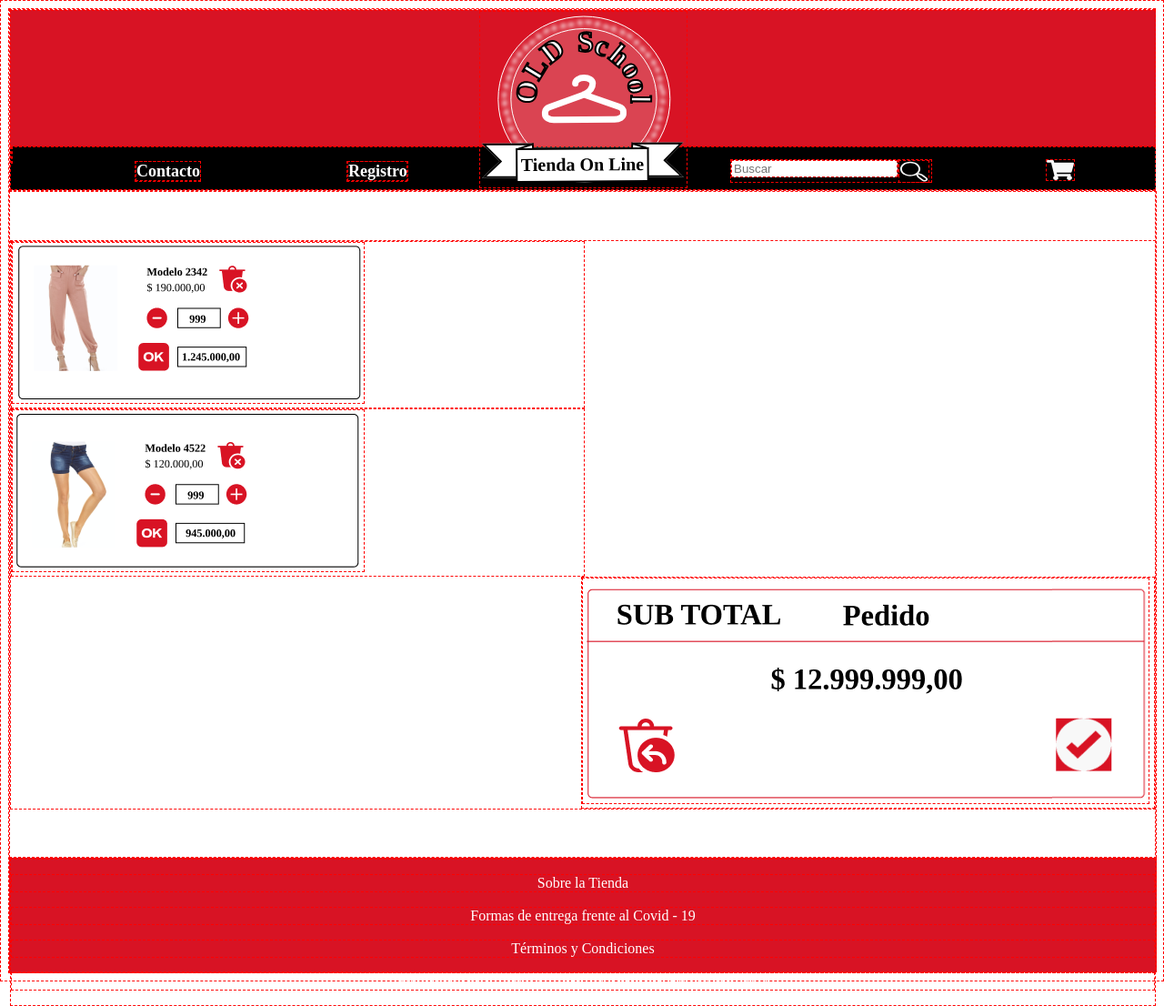
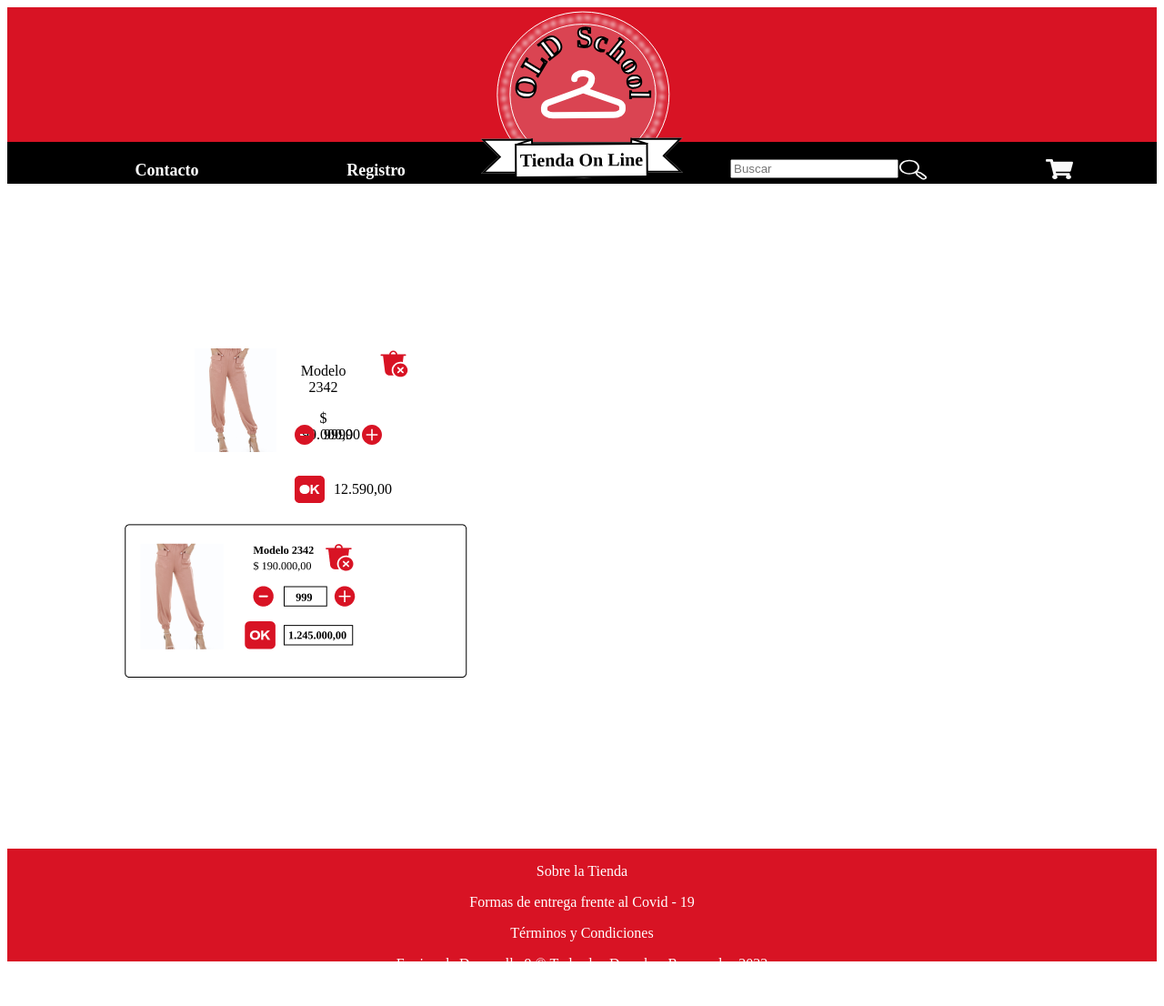
Before and after one commit to rauleibanez/Grupo9, a PHP site: page /carrito.html in a window 1280 px wide. Shown: the whole page at 91% size. After the commit the page ends 1057 px from the top, so only its background shows below. Run offline with PHP 8.4, Linux system fonts and the light colour scheme.

Commit message:
Subo Actualizacion de la pag carrito

```diff
--- a/grupo9/proyectog9/carrito.html
+++ b/grupo9/proyectog9/carrito.html
@@ -21,17 +21,44 @@
             <a href=""><img  id="imcar" src="svg/carro.svg" alt="carrito"></a>
         </nav>
     </header>
-    <main id="opciall">
-        <section>
+    <main >
+        <section id="opciall">
+           <!-- FILA 1 COLUMNA 1 DEL GRID -->
             <div class="opci">
+               <!-- Aqui debe ir la TARJETA DEL PRODUCTO 1 CON LAS OPCIONES  -->
+
+               <div class="card1">
+                  <div class="cardimage">
+                   <img src="img/catdam/foto1.png" alt="producto">
+                  </div>
+                   <div class="descimage">
+
+                      <div class="deci-text">
+                        <p>Modelo 2342</p>
+                      <p>$ 190.000,00</p>
+                    </div>
+                      <div class="deci-detele">
+                      <img src="svg/delete.svg" alt="">
+                        </div>
+                   </div>
+                   <div class="cantimage">
+                      <img src="svg/menos.svg" alt="">
+                      <p style="padding: 0px 10px;"> 9999 </p>
+                      <img src="svg/mas.svg" alt="">
+                   </div>
+                   <div class="okboton">
+                       <img src="svg/ok.svg" alt="">
+                       <p style="padding: 0px 10px;"> 12.590,00</p>
+                   </div>
+               </div>
                 <img src="img/carocompras/carrito.png" alt="foto1">
             </div>
             <div class="opci-aba">
-                <img src="img/carocompras/carrritopc.png" alt="foto2">
+                <!--img src="carrritopc.png" alt="foto2"-->
 
             </div>
             <div class="opci-sub">
-                <img src="img/carocompras/subt.png" alt="SubTotal">
+                <!--img src="subt.png" alt="SubTotal"-->
             </div>
 
         </section>
--- a/grupo9/proyectog9/css/styles.css
+++ b/grupo9/proyectog9/css/styles.css
@@ -1,5 +1,5 @@
 *{
-    border: 1px dashed red;
+   /*border: 1px dashed red;*/
 }
 body{
     display: grid;
@@ -281,29 +281,88 @@ main{
 }
 
 
-/*-----------------------------------------*/
-/*           Pagina Carrito            */
-/*-----------------------------------------*/
+/*---------------------------------------*/
+/*   CSS DEL CARRITO DE COMPRA           */
+/*---------------------------------------*/
+#opciall{
 
-/*Subtotal*/
-#opciall{
-    max-width: 100%;
     display: grid;
-	grid-template-columns: repeat(1, 1fr);
-	grid-template-rows: repeat(2);
+    grid-template-columns: repeat(2, 1fr);
+    grid-template-rows:repeat(2);
+
 }
 .opci{
-    max-width: 50%;
+    grid-column: 1 / 2;
+    grid-row: 1;
+    width: 100%;
+    text-align: center;
+}
+.opci-aba{
+    grid-column: 1 / 2;
+    grid-row: 2;
+    width: 100%;
+    text-align: center;
+}
+.opci-sub{
+    grid-column: 2 / 3;
+    grid-row: 1 / 3;
+    width: 100%;
+    height: 100%;
+    text-align: center;
+    align-items: center;
+}
+/* -------------------------------*/
+/* GRID DE LA TARJETA DE PRODUCTO */
+/*--------------------------------*/
+.card1{
+    display: grid;
+    grid-template-columns: repeat(2, 1fr);
+    grid-template-rows:repeat(3);
+    /*box-sizing: border-box;
+    max-width: 500px;
+    max-height: auto;
+
+    border: 1px solid #000000;
+    border-radius: 5px;*/
+}
+.cardimage {
+    grid-column: 1 / 2;
+    grid-row: 1 / 3;
+}
+.cardimage img{
+   max-width: 90px;
+   max-height: 114.35px;
+  float: right;
+  padding-right: 20px;
 
 }
-.opci-aba{
-    max-width: 50%;
+.descimage{
     grid-column: 2 / 3;
     grid-row: 1 / 3;
+    max-width: 40%;
+
+
 }
+.deci-text{
+    display: block;
+    max-width: 50%;
+    float: left;
 
-.opci-sub{
-    width: 50%;
+}
+.deci-detele{
     float: right;
-    grid-row: 1 / 3;
+
 }
+.cantimage{
+    grid-column: 2 / 3;
+    grid-row: 2 / 3;
+    height: auto;
+    display:flex;
+    align-content: center;
+}
+.okboton{
+    grid-column: 2 / 3;
+    grid-row: 3 / 3;
+    display: flex;
+    padding: 10px 0px;
+}
```
Also changed, not shown: grupo9/proyectog9/svg/delete.svg (added), grupo9/proyectog9/svg/mas.svg (added), grupo9/proyectog9/svg/menos.svg (added), grupo9/proyectog9/svg/ok.svg (added).
